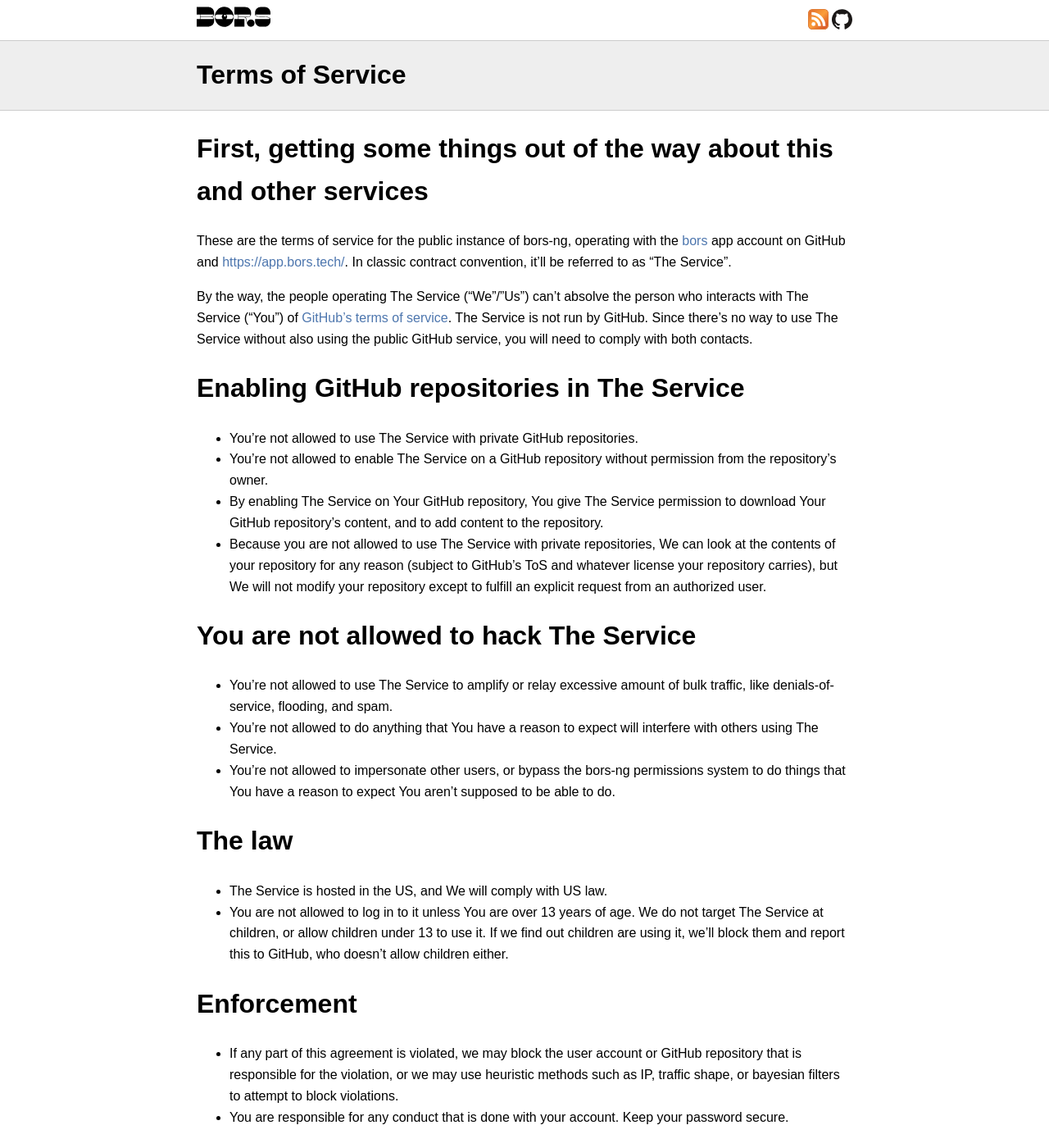
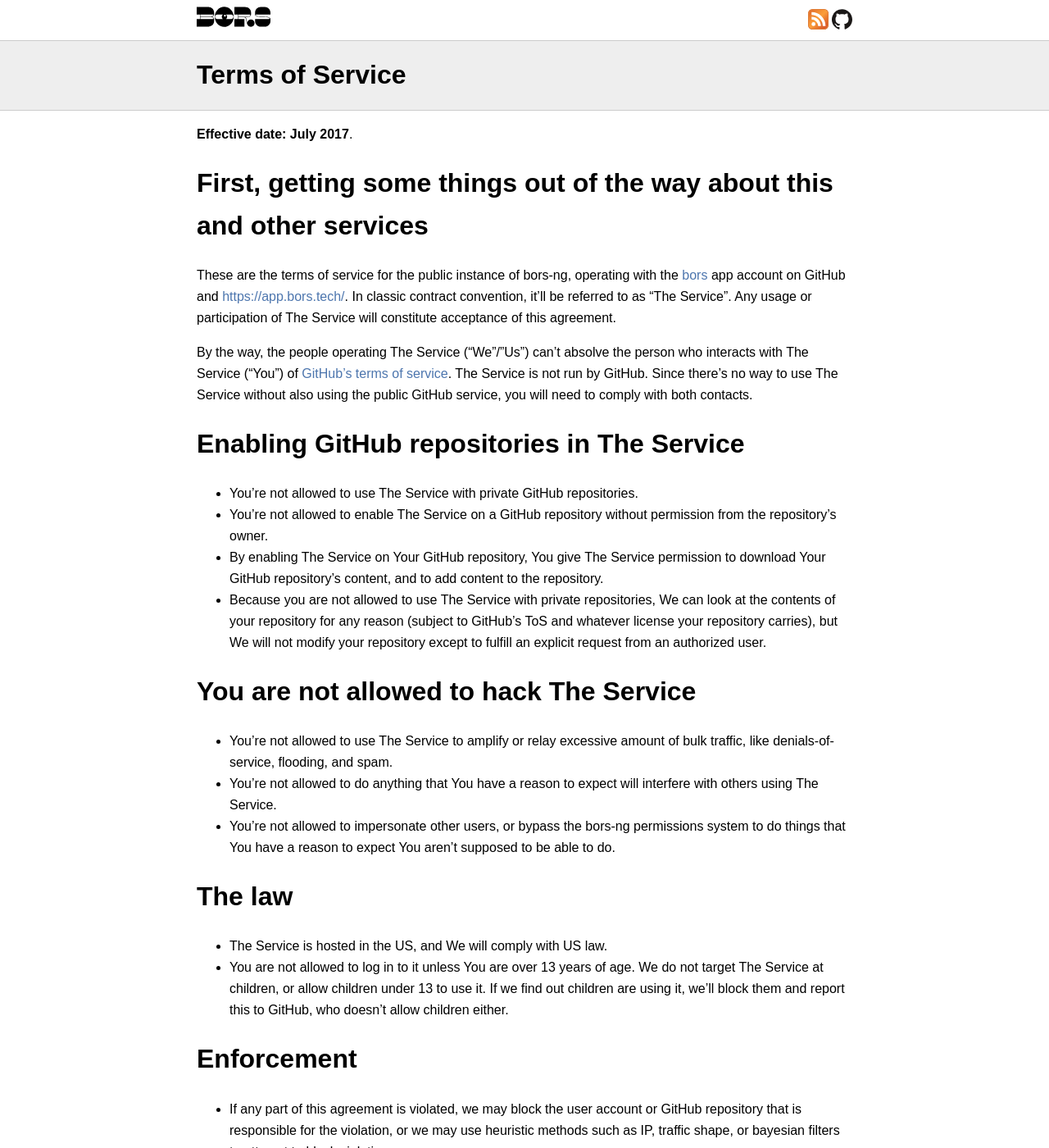
Before and after one commit to bors-ng/bors-ng.github.io, a Jekyll site: the page built from tos.md, in a window 1280 px wide and 1400 px high. Shown: the whole window at 82% size. Built offline with Jekyll 4.4.1, drawn with Linux system fonts in a browser that asks for light colours; some of the changed text lies outside the part shown.

Commit message:
Review terms of service
The TOS is updated with an effective date link and enforcability
conditions.

```diff
--- a/tos.md
+++ b/tos.md
@@ -3,11 +3,14 @@ title: Terms of Service
 layout: page
 ---
 
+__Effective date: July 2017__.
+
 # First, getting some things out of the way about this and other services
 
 These are the terms of service for the public instance of bors-ng,
 operating with the [bors](https://github.com/apps/bors) app account on GitHub and <https://app.bors.tech/>.
-In classic contract convention, it'll be referred to as "The Service".
+In classic contract convention, it'll be referred to as "The Service".  Any usage or participation of The Service
+will constitute acceptance of this agreement.
 
 By the way, the people operating The Service ("We"/"Us") can't absolve
 the person who interacts with The Service ("You") of [GitHub's terms of service].
```
Also changed, not shown: other parts of tos.md (+1 -1 lines).
